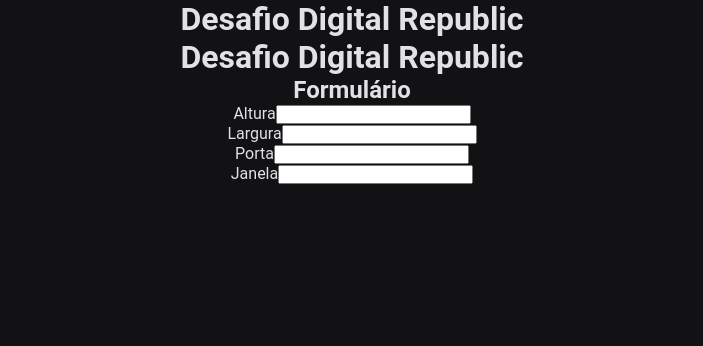
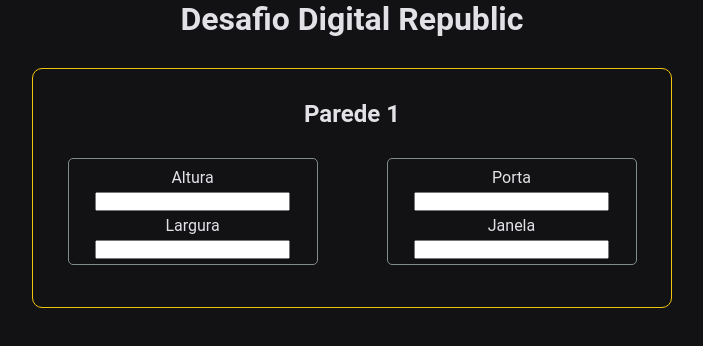
Before and after one commit to madruga665/desafio-digital-republic, a React (Create React App) app: page / in a window 1280 px wide. Shown: the top 346 px of the page, without its empty margins (288-991 px from the left). Built offline with nearby package versions, Linux system fonts and the light colour scheme.

Commit message:
style: add style inicial componente Form

```diff
--- a/src/components/Form/index.jsx
+++ b/src/components/Form/index.jsx
@@ -1,29 +1,31 @@
-import React from 'react'
+/* eslint-disable react/prop-types */
+import React from 'react';
+import styles from './styles.module.scss';
 
-export default function Form() {
+export default function Form(props) {
   return (
-    <div>
-      <h2>Formulário</h2>
-      <form>
-        <div>
-          <div>
+    <div className={styles.formContentWrapper}>
+      <h2>{props.title}</h2>
+      <form className={styles.formContainer}>
+        <div className={styles.groupContainer}>
+          <div className={styles.inputContainer}>
             <label htmlFor="height">Altura</label>
             <input type="number" id='height' />
           </div>
 
-          <div>
+          <div className={styles.inputContainer}>
             <label htmlFor="width">Largura</label>
             <input type="number" id='width' />
           </div>
         </div>
 
-        <div>
-          <div>
+        <div className={styles.groupContainer}>
+          <div className={styles.inputContainer}>
             <label htmlFor="door">Porta</label>
             <input type="number" id='door' />
           </div>
 
-          <div>
+          <div className={styles.inputContainer}>
             <label htmlFor="window">Janela</label>
             <input type="number" id='window' />
           </div>
--- a/src/components/Form/styles.module.scss
+++ b/src/components/Form/styles.module.scss
@@ -0,0 +1,40 @@
+.formContentWrapper {
+  width: 50%;
+  height: 30%;
+  display: flex;
+  flex-direction: column;
+  align-items: center;
+  justify-content: space-evenly;
+  align-items: center;
+  border: 1px solid #f1c40f;
+  border-radius: 10px;
+  margin-top: 30px;
+}
+
+.formContainer {
+  display: flex;
+  flex-direction: row;
+  width: 100%;
+  justify-content: space-around;
+}
+
+.groupContainer {
+  display: flex;
+  flex-direction: column;
+  justify-content: center;
+  align-items: center;
+  width: 250px;
+  height: 90%;
+  padding: 10px 0;
+  border: 1px solid #7f8c8d;
+  border-radius: 5px;
+
+  .inputContainer {
+    display: flex;
+    flex-direction: column;
+
+    label {
+      margin: 5px 0;
+    }
+  }
+}
--- a/src/index.css
+++ /dev/null
@@ -1,13 +0,0 @@
-body {
-  margin: 0;
-  font-family: -apple-system, BlinkMacSystemFont, 'Segoe UI', 'Roboto', 'Oxygen',
-    'Ubuntu', 'Cantarell', 'Fira Sans', 'Droid Sans', 'Helvetica Neue',
-    sans-serif;
-  -webkit-font-smoothing: antialiased;
-  -moz-osx-font-smoothing: grayscale;
-}
-
-code {
-  font-family: source-code-pro, Menlo, Monaco, Consolas, 'Courier New',
-    monospace;
-}
--- a/src/pages/Home/index.jsx
+++ b/src/pages/Home/index.jsx
@@ -1,11 +1,11 @@
 import React from 'react'
 import Form from '../../components/Form'
+import styles from './styles.module.scss'
 
 export default function Home() {
   return (
-    <div>
-      <h1>Desafio Digital Republic</h1>
-      <Form />
+    <div className={styles.homeContainer}>
+      <Form title='Parede 1'/>
     </div>
   )
 }
--- a/src/pages/Home/styles.module.scss
+++ b/src/pages/Home/styles.module.scss
@@ -0,0 +1,6 @@
+.homeContainer {
+  width: 100%;
+  height: 100vh;
+  display: flex;
+  justify-content: center;
+}
--- a/src/styles/global.css
+++ /dev/null
@@ -1,11 +0,0 @@
-* {
-  padding: 0;
-  margin: 0;
-  box-sizing: border-box;
-  font-family: Roboto, sans-serif;
-}
-
-body {
-  color: #e1e1e6;
-  background: #121214;
-}
```
